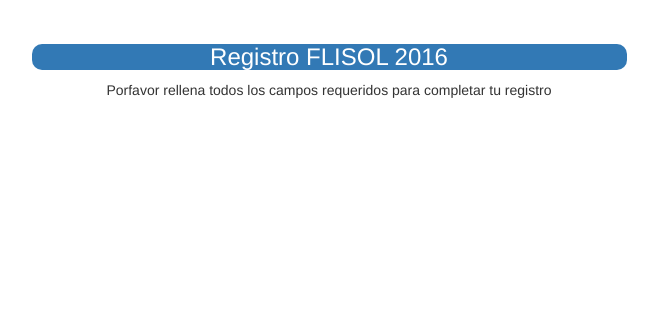
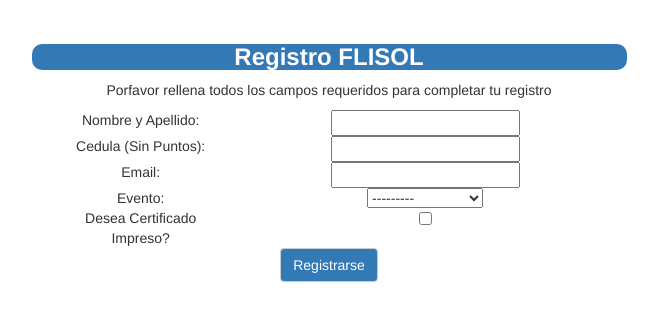
Before and after one commit to nelsonnjx/RegistroFlisol2016, a Django app: template registro/templates/asistente.html in a window 1280 px wide. Shown: the part 51-372 px from the top of the page, without its empty margins (311-969 px from the left). Run offline with Django 3.2, Linux system fonts and the light colour scheme; the template is opened without the code that fills it: values that come from a table or form of the project are taken from there, others are empty; tables that the repository leaves empty hold one stand-in row (values such as "Sample post"); some libraries are stand-ins or nearby versions.

Commit message:
Fixed CCS

```diff
--- /dev/null
+++ b/registro/forms.py
@@ -0,0 +1,8 @@
+from django import forms
+
+from .models import *
+
+class AsistenteForm(forms.ModelForm):
+       class Meta:
+        model = Asistente
+        fields = ['nombre', 'cedula', 'email', 'certificadoImpreso', 'evento']
--- a/registro/templates/asistente.html
+++ b/registro/templates/asistente.html
@@ -5,14 +5,71 @@
     <div class="row login-set">
                 <div class="col-md-3">
                 </div>
-                <div class="col-md-6">
+                <div class="col-md-6 fields-container">
                     <h3 class="sesion-title">
-                        Registro FLISOL 2016
+                        <strong>Registro FLISOL</strong>
                     </h3>
                     <p> Porfavor rellena todos los campos requeridos para completar tu registro</p>
-                    <form class="form-horizontal" role="form" method="post">
-                        {% csrf_token %}
-                        {{ form }}
+                    <form class="post-form" role="form" method="post">
+{% csrf_token %}
+{{ form.non_field_errors }}
+
+<div class="fieldWrapper col-sm-12 control-label">
+    <div class="col-sm-4 label-input">
+        Nombre y Apellido:
+    </div>
+    <div class="col-sm-8 row-nombre">
+    {{ form.nombre.errors }}
+    <label for="{{ form.nombre.id_for_label }}"></label>
+    {{ form.nombre }}
+    </div>
+
+</div>
+
+<div class="fieldWrapper col-sm-12 control-label">
+    <div class="col-sm-4 label-input">
+        Cedula (Sin Puntos):
+    </div>
+    <div class="col-sm-8 row-cedula">
+    {{ form.cedula.errors }}
+    <label for="{{ form.cedula.id_for_label }}"></label>
+    {{ form.cedula }}
+    </div>
+</div>
+
+<div class="fieldWrapper col-sm-12 control-label">
+    <div class="col-sm-4 label-input">
+        Email:
+    </div>
+    <div class="col-sm-8 row-email">
+    {{ form.email.errors }}
+    <label for="{{ form.email.id_for_label }}"></label>
+    {{ form.email }}
+    </div>
+</div>
+
+<div class="fieldWrapper col-sm-12 control-label">
+    <div class="col-sm-4 label-input">
+        Evento:
+    </div>
+    <div class="col-sm-8 row-evento">
+    {{ form.evento.errors }}
+    <label for="{{ form.evento.id_for_label }}"></label>
+    {{ form.evento }}
+    </div>
+</div>
+
+<div class="fieldWrapper col-sm-12 control-label">
+    <div class="col-sm-4 label-input">
+        Desea Certificado Impreso?
+    </div>
+    <div class="col-sm-8 row-certificado">
+    {{ form.certificadoImpreso.errors }}
+    <label for="{{ form.certificadoImpreso.id_for_label }}"></label>
+    {{ form.certificadoImpreso }}
+    </div>
+</div>
+                         <button type="submit" class="save btn btn-default btn-submit">Registrarse</button>
                     </form>
                 </div>
                 <div class="col-md-3">
--- a/registro/templates/home.html
+++ b/registro/templates/home.html
@@ -1,7 +1,7 @@
 {% extends "layout.html" %}
 {% block content %}
 
-            <div class="jumbotron text-center">
+            <div class="jumbotron text-center fields-container">
                 	<h2 class="">
 					Bienvenido al Sistema de Registro del FLISOL 2016
 					</h2>
--- a/registro/templates/layout.html
+++ b/registro/templates/layout.html
@@ -10,12 +10,14 @@
     <meta name="author" content="">
 
     <title>FLISOL 2016 - Ponentes</title>
+    <script src="//netdna.bootstrapcdn.com/twitter-bootstrap/2.3.1/js/bootstrap.min.js"></script>
 
     <!-- Bootstrap Core CSS - Uses Bootswatch Flatly Theme: http://bootswatch.com/flatly/ -->
     {% load staticfiles %}
 
     <link href="{% static 'css/bootstrap.min.css' %}" rel="stylesheet">
     <link href="{% static 'css/custom.css' %}" rel="stylesheet">
+
 
 
 </head>
@@ -25,25 +27,26 @@
 <div class="container-fluid">
     <div class="row">
         <div class="col-md-12">
-            <nav class="navbar navbar-default navbar-inverse navbar-fixed-top" role="navigation">
+            <div class="navbar navbar-default navbar-inverse navbar-fixed-top" role="navigation">
                 <div class="navbar-header">
-                    <button type="button" class="navbar-toggle" data-toggle="collapse" data-target="#bs-example-navbar-collapse-1"> <span class="sr-only">Toggle navigation</span><span class="icon-bar"></span>
+                    <button type="button" class="navbar-toggle collapsed" data-toggle="collapse" data-target="#navbar-main"> <span class="sr-only">Toggle navigation</span>
+                        <span class="icon-bar"></span>
+                        <span class="icon-bar"></span>
+                        <span class="icon-bar"></span>
 
-                        <span
-                        class="icon-bar"></span><span class="icon-bar"></span>
-
-                    </button> <a class="navbar-brand" href="{% url "home" %}"><img class="img-responsive" src="{% static 'rsc/logoflisol.png' %}" alt="FLISOL 2016" width="110px" heigth="49px"></a>
+                    </button>
+                    <a class="navbar-brand" href="{% url "home" %}"><img class="img-responsive" src="{% static 'rsc/logoflisol.png' %}" alt="FLISOL 2016" width="110px" heigth="49px"></a>
 
                 </div>
-                <div class="collapse navbar-collapse" id="bs-example-navbar-collapse-1">
+                <div class="collapse navbar-collapse" id="navbar-main">
                     <ul class="nav navbar-nav">
-                        <li>	<a class="" href="{% url "home" %}">Inicio</a>
+                        <li class="">	<a class="" href="{% url "home" %}">Inicio</a>
 
                         </li>
                         <li class="">	<a class="" href="{% url "login" %}">Ponentes</a>
 
                         </li>
-                        <li>	<a class="" href="{% url "asistente" %}">Asistir</a>
+                        <li class="">	<a class="" href="{% url "asistente" %}">Asistir</a>
 
                         </li>
                     </ul>
@@ -53,11 +56,13 @@
                         </li>
                     </ul>
                 </div>
-            </nav>
+            </div>
 
 {% block content %}{% endblock %}
 
-</div>
+
+
+
 </div>
 </div>
 </body>
--- a/registro/templates/login.html
+++ b/registro/templates/login.html
@@ -5,9 +5,9 @@
 	<div class="row login-set">
 				<div class="col-md-3">
 				</div>
-				<div class="col-md-6">
+				<div class="col-md-6 fields-container">
 					<h3 class="sesion-title">
-						Iniciar Sesion - Ponentes
+						<strong>Iniciar Sesion - Ponentes</strong>
 					</h3>
 					<form class="form-horizontal" role="form" method="post">
 						<div class="form-group">
```
Also changed, not shown: registro/static/css/custom.css (+47 -0 lines), registro/templates/bk/asistente.html (added, +24 -0 lines), registro/views.py (+9 -7 lines).
